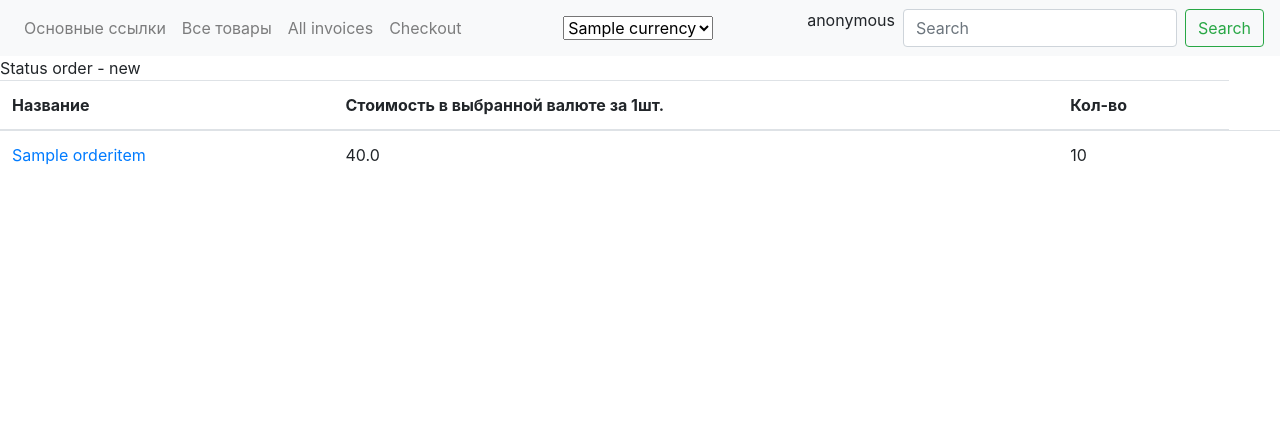
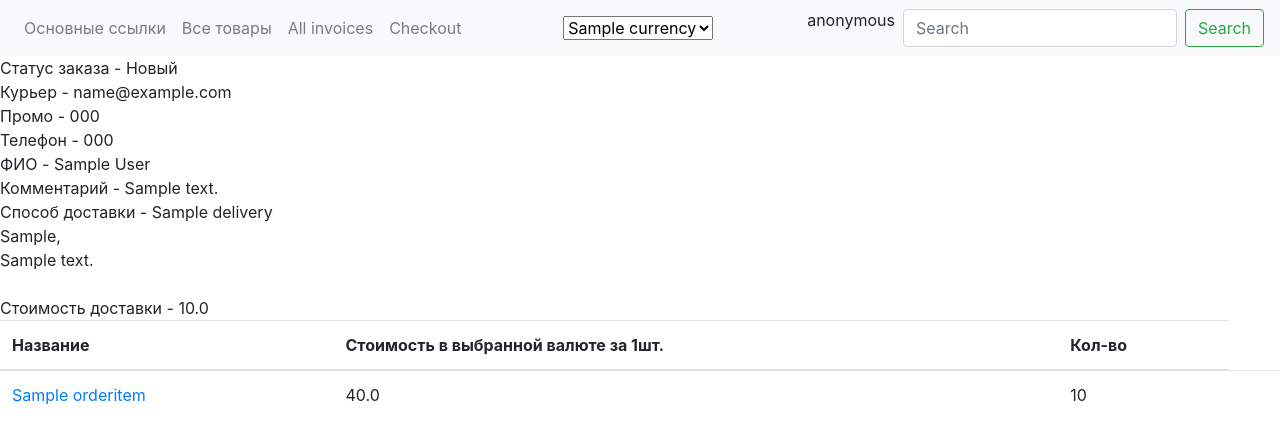
Before and after one commit to a31415926/pyshop, a Django app: page /shop/invoice/1/ in a window 1280 px wide. Shown: the top 444 px of the page. Run offline with Django 3.2, Linux system fonts and the light colour scheme; tables that the repository leaves empty hold one stand-in row (values such as "Sample post"); parts of the project's set-up code (start-up, migrations or seed data) failed here and were passed over; some libraries are stand-ins or nearby versions.

Commit message:
add couriers page and edit template invoice page

```diff
--- a/accounts/managers.py
+++ b/accounts/managers.py
@@ -6,13 +6,10 @@ from django.contrib.auth.models import Group
 class CustomUserManager(BaseUserManager):
 
     def create_user(self, email, password, **extra_fields):
-
         if not email:
             raise ValueError(_('The Email must be set'))
         email = self.normalize_email(email)
         user = self.model(email=email, **extra_fields)
-        user.groups.add(Group.objects.get(name='User'))
-
         user.set_password(password)
         user.save()
         return user
--- a/accounts/views.py
+++ b/accounts/views.py
@@ -13,7 +13,7 @@ from django.contrib.auth.decorators import login_required
 
 
 class SignUpView(generic.CreateView):
-    model = User
+    model = CustomUser()
     template_name = 'accounts/signup.html'
     form_class = RegisterUserForm
     success_url = reverse_lazy('main_page')
@@ -22,8 +22,8 @@ class SignUpView(generic.CreateView):
         form_valid = super().form_valid(form)
         email = form.cleaned_data['email']
         password = form.cleaned_data['password']
-        #form_valid.groups.add(Group.objects.get(name=User))
         aut_user = authenticate(email=email, password=password)
+        aut_user.groups.add(Group.objects.get(name='User'))
         login(self.request, aut_user)
         return form_valid
 
--- a/product/templates/product/all_links.html
+++ b/product/templates/product/all_links.html
@@ -8,6 +8,7 @@
     <li><a href="{% url 'all_product_page' %}">Все товары</a></li>
     <li><a href="{% url 'checkout_page' %}">Корзина</a></li>
     <li><a href="{% url 'invoices_page' %}">Все заказы</a></li>
+    <li><a href="{% url 'invoices_page' %}">Заказы курьера (отображаются только те заказы, для которых ТЫ задан как курьер.)</a></li>
     <li><a href="{% url 'create_promocode_page' %}">Создание промокодов</a></li>
     <li><a href="{% url 'edit_price_in_category' %}">Массовое изменение цен в категориях</a></li>
     <li><a href="{% url 'export_products' %}">Экспорт товаров</a></li>
--- a/product/templates/product/invoice_page.html
+++ b/product/templates/product/invoice_page.html
@@ -2,7 +2,17 @@
 {% load mathfilters %}
 
 {% block content %}
-    Status order - {{order.status}}
+    Статус заказа - {{order.get_status_display}}<br>
+    Курьер - {% if order.courier %}{{order.courier.email}}{%else%} не задан {%endif%} <br>
+    Промо - {% if order.promo %}{{order.promo}}{%else%} нет {%endif%} <br>
+    Телефон - {% if order.promo %}{{order.promo}}{%else%} нет {%endif%} <br>
+    ФИО - {% if order.full_name %}{{order.full_name}}{%else%} нет {%endif%} <br>
+    Комментарий - {% if order.notes %}{{order.notes}}{%else%} нет {%endif%} <br>
+    Способ доставки - {{ order.delivery_method }} <br>
+    {% if delivery_department %}{{delivery_department|safe}} <br><br> {%endif%}
+    Стоимость доставки - {{ order.cost_of_delivery }} <br>
+
+
     <table class="table">
         <thead>
           <tr>
--- a/product/urls.py
+++ b/product/urls.py
@@ -10,6 +10,7 @@ urlpatterns = [
     path('shop/category/<int:pk>/', category_page, name='category_page'),
     path('shop/currency', select_curr, name='category_page'),
     path('shop/change_invoice/', change_invoice, name='change_invoice'),
+    path('shop/courier_page/', courier_page, name='courier_page'),
     path('shop/calc_delivery/', calc_delivery, name='calc_delivery'),
     path('shop/checkout/', checkout_page, name='checkout_page'),
     path('shop/create_promocode/', create_promocode, name='create_promocode_page'),
--- a/product/views.py
+++ b/product/views.py
@@ -271,6 +271,9 @@ def get_invoice(request, pk):
     context['order'] = order
     context['goods'] = goods
     context['digital'] = digital_links
+    if order.delivery_department:
+        wh_info = DeliveryWarehousesNP.objects.get(ref_warehouse = order.delivery_department)
+        context['delivery_department'] = f'{wh_info.city.city}, <br>{wh_info.description_ru}'
     return render(request, template, context=context)
 
 
@@ -654,3 +657,11 @@ def select_courier(request):
             responce = {'error':'Order not found'}
 
         return HttpResponse(json.dumps(responce), content_type='applicaion/json')
+
+
+def courier_page(request):
+    context = {}
+    context['all_invoices'] = Order.objects.filter(courier = request.user)
+    context['all_status'] = forms.ChangeStatusOrder()
+
+    return render(request, 'product/courier_page.html', context)
```
Also changed, not shown: product/templates/product/courier_page.html (added, +68 -0 lines).
